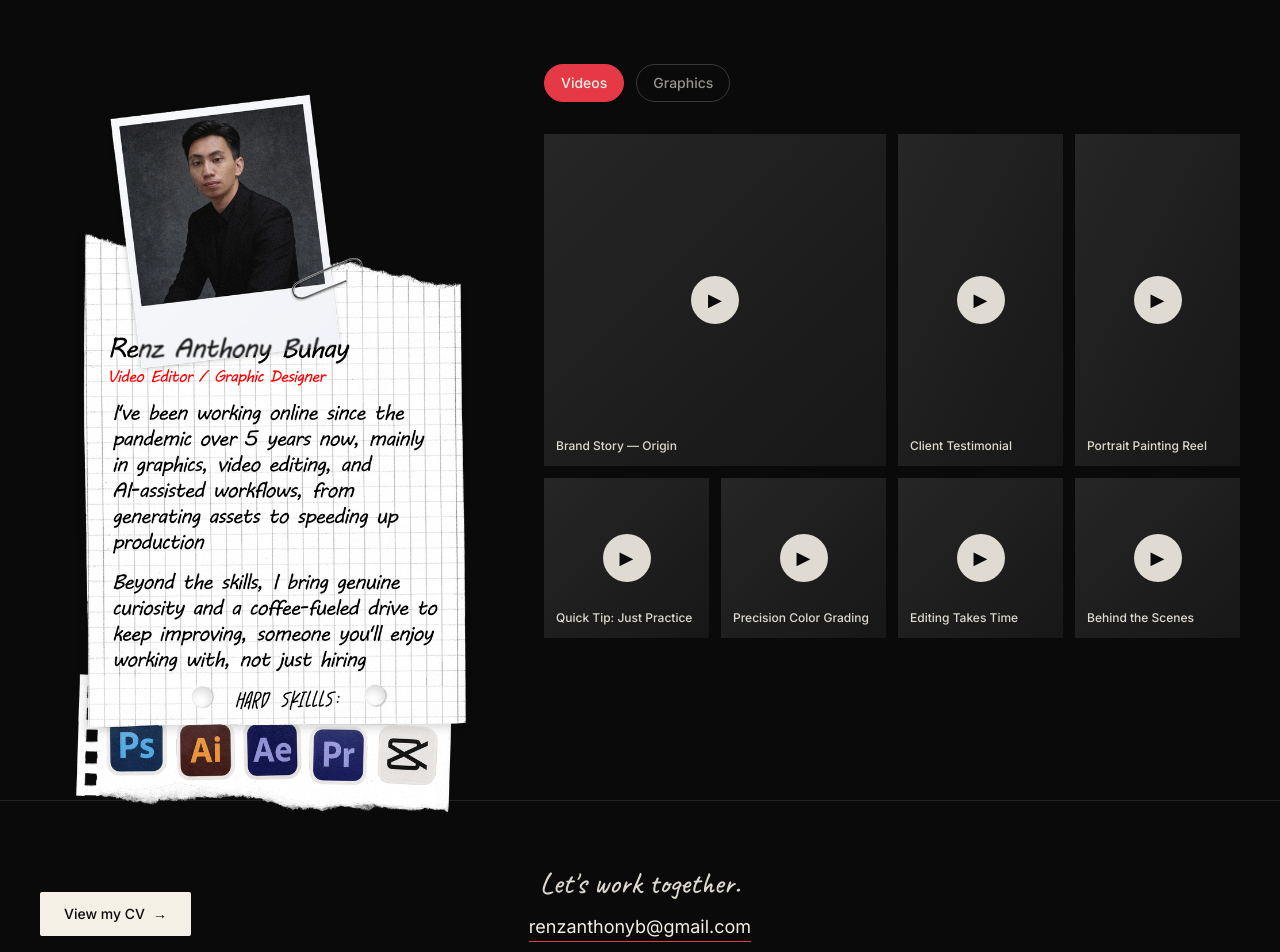
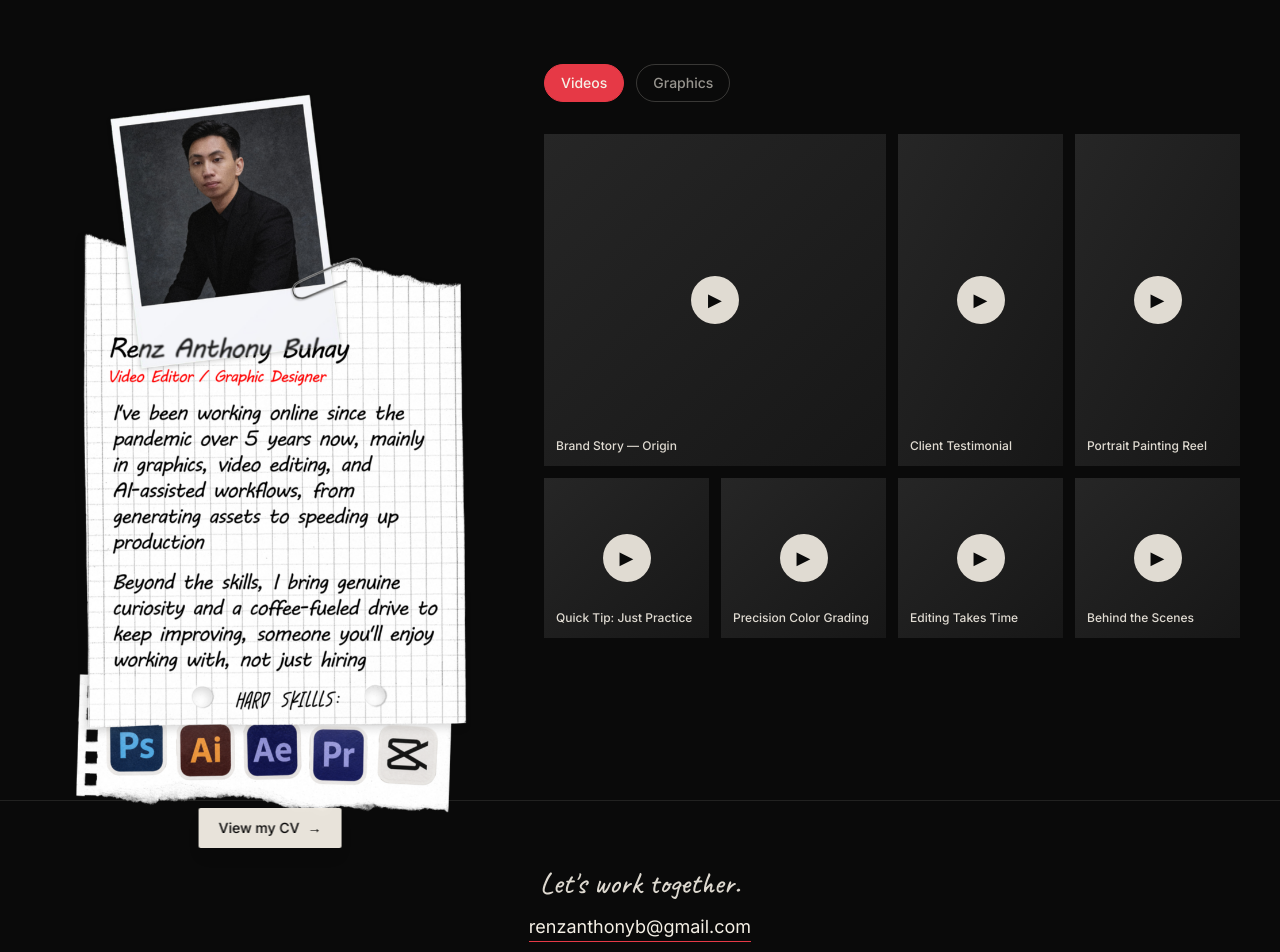
Before and after one commit to bhyrnz-coder/personal-portfolio, a Next.js app in the folder portfolio/: page / in a window 1280 px wide. Shown: the top 952 px of the page. Built offline with nearby package versions, Linux system fonts and the light colour scheme.

Commit message:
Add files via upload

```diff
--- a/portfolio/components/ProfileSidebar.js
+++ b/portfolio/components/ProfileSidebar.js
@@ -2,7 +2,7 @@ import Image from 'next/image';
 
 export default function ProfileSidebar() {
   return (
-    <aside className="lg:sticky lg:top-0 lg:h-screen w-full lg:w-[460px] xl:w-[520px] 2xl:w-[580px] shrink-0 flex flex-col items-center lg:items-start justify-start px-6 lg:pl-10 lg:pr-4 pt-10 lg:pt-16 gap-6">
+    <aside className="lg:sticky lg:top-0 lg:h-screen w-full lg:w-[460px] xl:w-[520px] 2xl:w-[580px] shrink-0 flex flex-col items-center lg:items-start justify-start px-6 lg:pl-10 lg:pr-4 pt-10 lg:pt-16">
       <div className="relative w-full max-w-[380px] sm:max-w-[420px] lg:max-w-[400px] xl:max-w-[460px] 2xl:max-w-[500px]">
         <Image
           src="/profile-card.png"
@@ -12,17 +12,17 @@ export default function ProfileSidebar() {
           className="w-full h-auto"
           priority
         />
-      </div>
 
         <a
           href="/resume.pdf"
           target="_blank"
           rel="noopener noreferrer"
-        className="inline-flex items-center gap-2 bg-paper text-ink px-6 py-3 text-sm font-medium rounded-sm hover:bg-accent hover:text-paper transition-colors"
+          className="absolute bottom-5 left-1/2 -translate-x-1/2 inline-flex items-center gap-2 whitespace-nowrap bg-paper/95 text-ink px-5 py-2.5 text-sm font-medium rounded-sm shadow-lg backdrop-blur-sm hover:bg-accent hover:text-paper transition-colors"
         >
           View my CV
           <span aria-hidden="true">→</span>
         </a>
+      </div>
     </aside>
   );
 }
```
Lines whose indentation alone changed are shown as unchanged.
